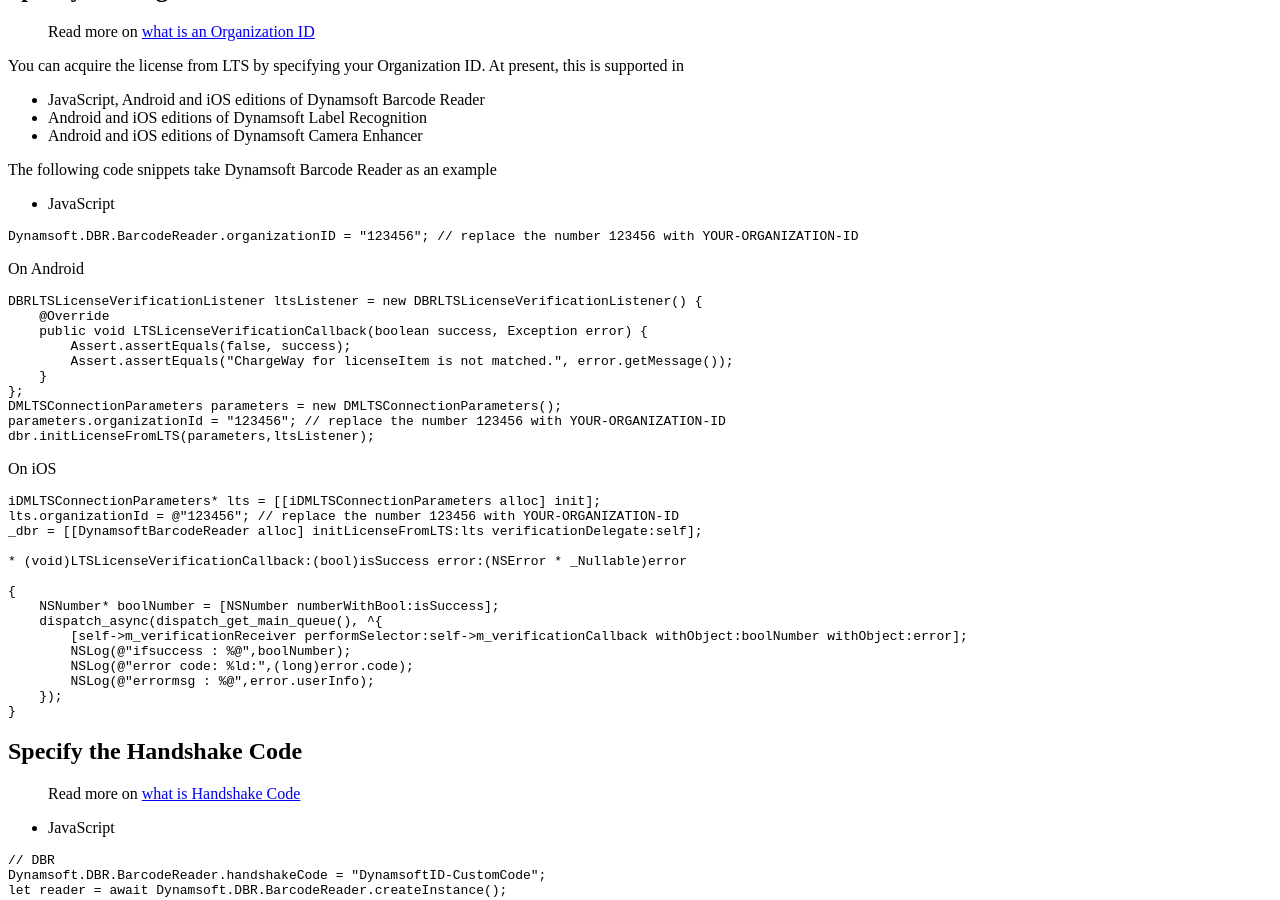
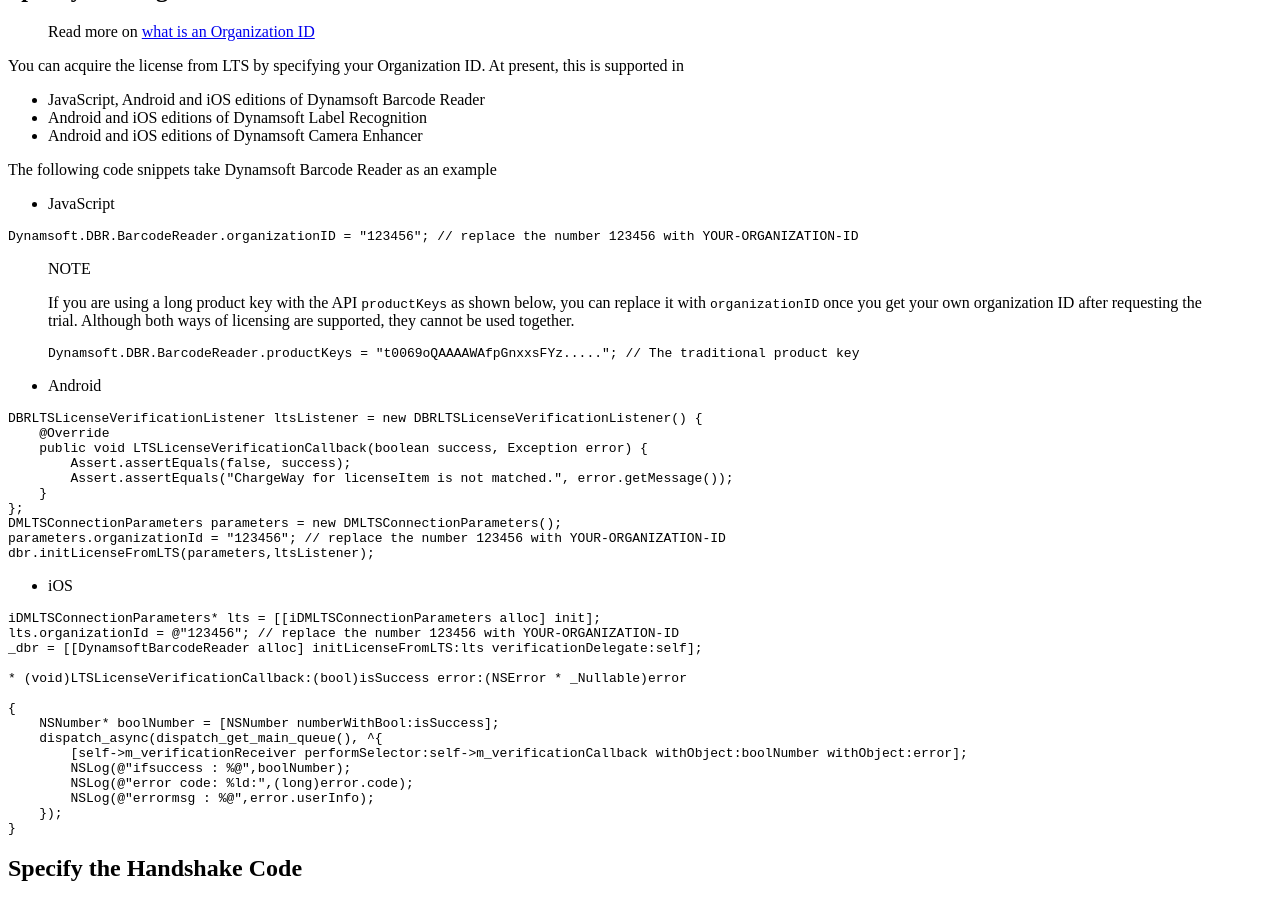
Before and after one commit to dynamsoft-docs/license-server-docs, a Jekyll site: the page built from common/mechanism.md, in a window 1280 px wide and 900 px high, scrolled down 1830 px. Built offline with Jekyll 4.4.1, drawn with Linux system fonts in a browser that asks for light colours.

Commit message:
add note on switching from productKeys to organizationID

````diff
--- a/common/mechanism.md
+++ b/common/mechanism.md
@@ -110,7 +110,15 @@
 Dynamsoft.DBR.BarcodeReader.organizationID = "123456"; // replace the number 123456 with YOUR-ORGANIZATION-ID
 ```
 
-On Android
+> NOTE
+>
+> If you are using a long product key with the API `productKeys` as shown below, you can replace it with `organizationID` once you get your own organization ID after requesting the trial. Although both ways of licensing are supported, they cannot be used together.
+>
+> ```javascript
+> Dynamsoft.DBR.BarcodeReader.productKeys = "t0069oQAAAAWAfpGnxxsFYz....."; // The traditional product key
+> ```
+
+* Android
 
 ``` java
 DBRLTSLicenseVerificationListener ltsListener = new DBRLTSLicenseVerificationListener() {
@@ -125,7 +133,7 @@
 dbr.initLicenseFromLTS(parameters,ltsListener);
 ```
 
-On iOS
+* iOS
 
 ``` c
 iDMLTSConnectionParameters* lts = [[iDMLTSConnectionParameters alloc] init];
````
